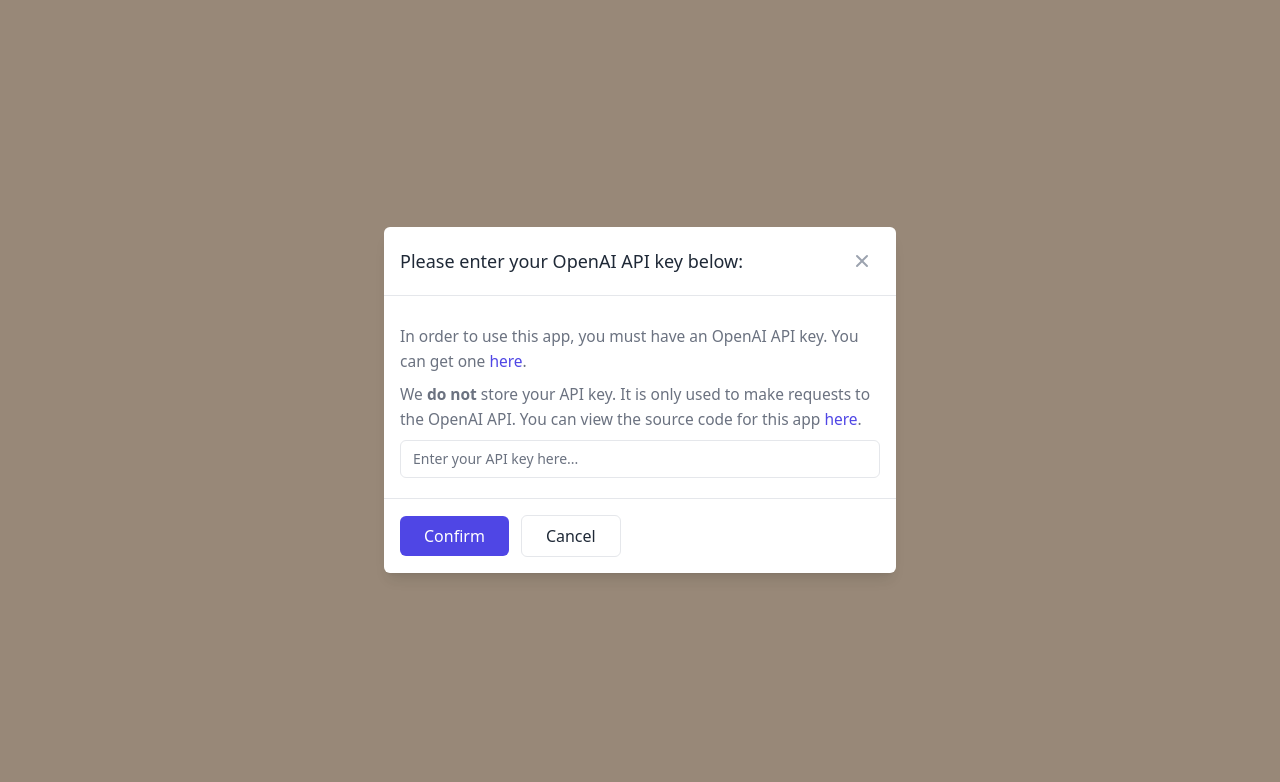
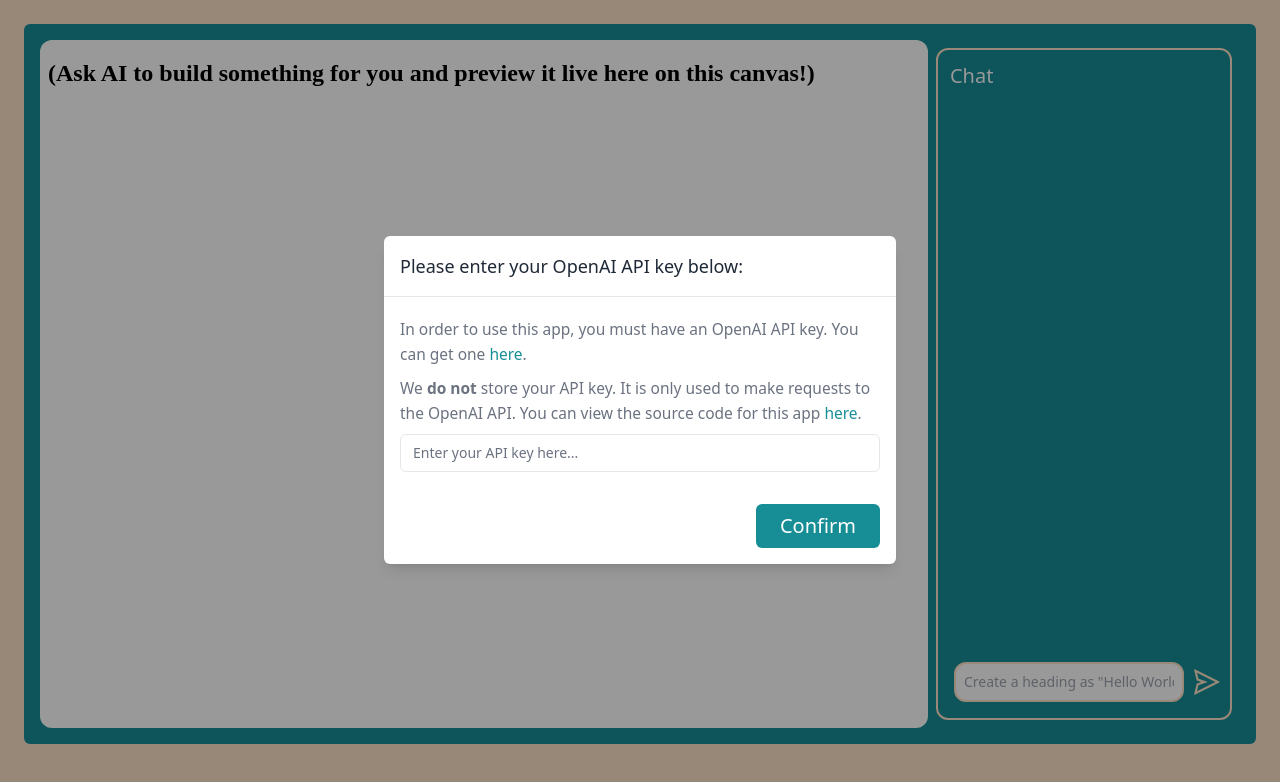
Before and after one commit to abdealijaroli/webwiz, a Next.js app: page / in a window 1280 px wide. Shown: the top 782 px of the page. Built offline with nearby package versions, Linux system fonts and the light colour scheme.

Commit message:
feat: no-store api keys

```diff
--- /dev/null
+++ b/app/Overlay.tsx
@@ -0,0 +1,64 @@
+const Overlay = ({
+    setOverlay
+}: {
+    setOverlay: (overlay: boolean) => void;
+}) => {
+    return (
+        <div className="fixed inset-0 z-10 overflow-y-auto">
+            <div className="fixed inset-0 w-full h-full bg-black opacity-40"></div>
+            <div className="flex items-center min-h-screen px-4 py-8">
+                <div className="relative w-full max-w-lg mx-auto bg-white rounded-md shadow-lg">
+                    <div className="flex items-center justify-between p-4 border-b">
+                        <h4 className="text-lg font-medium text-gray-800">
+                            Please enter your OpenAI API key below:
+                        </h4>
+                    </div>
+                    <div className="space-y-2 p-4 mt-1 text-[15.5px] leading-relaxed text-gray-500">
+                        <p>
+                            In order to use this app, you must have an OpenAI
+                            API key. You can get one{" "}
+                            <a
+                                href="https://platform.openai.com/account/api-keys"
+                                target="_blank"
+                                rel="noopener noreferrer"
+                                className="text-primary hover:underline"
+                            >
+                                here
+                            </a>
+                            .
+                        </p>
+                        <p>
+                            We <b>do not</b> store your API key. It is only used
+                            to make requests to the OpenAI API. You can view the
+                            source code for this app{" "}
+                            <a
+                                href="https://github.com/abdealijaroli/webwiz"
+                                target="_blank"
+                                rel="noopener noreferrer"
+                                className="text-primary hover:underline"
+                            >
+                                here
+                            </a>
+                            .
+                        </p>
+                        <input
+                            className="w-full px-3 py-2 text-sm text-gray-700 placeholder-gray-500 border rounded-md focus:outline-none focus:ring-2 focus:ring-primary"
+                            type="text"
+                            placeholder="Enter your API key here..."
+                        />
+                    </div>
+                    <div className="flex gap-3 p-4 float-right">
+                        <button
+                            className="px-6 py-2 text-white bg-primary rounded-md outline-none ring-offset-2 ring-primary focus:ring-2"
+                            onClick={() => setOverlay(false)}
+                        >
+                            Confirm
+                        </button>
+                    </div>
+                </div>
+            </div>
+        </div>
+    );
+};
+
+export default Overlay;
--- a/app/page.tsx
+++ b/app/page.tsx
@@ -4,6 +4,7 @@
 import { useChat } from "ai/react";
 import Canvas from "./Canvas";
 import ChatInterface from "./ChatInterface";
+import Overlay from "./Overlay";
 
 interface responseInterface {
     text: string;
@@ -42,89 +43,10 @@
         }
     };
 
-    return overlay ? (
-        <div className="fixed inset-0 z-10 overflow-y-auto">
-            <div
-                className="fixed inset-0 w-full h-full bg-black opacity-40"
-                onClick={() => setOverlay(false)}
-            ></div>
-            <div className="flex items-center min-h-screen px-4 py-8">
-                <div className="relative w-full max-w-lg mx-auto bg-white rounded-md shadow-lg">
-                    <div className="flex items-center justify-between p-4 border-b">
-                        <h4 className="text-lg font-medium text-gray-800">
-                            Please enter your OpenAI API key below:
-                        </h4>
-                        <button
-                            className="p-2 text-gray-400 rounded-md hover:bg-gray-100"
-                            onClick={() => setOverlay(false)}
-                        >
-                            <svg
-                                xmlns="http://www.w3.org/2000/svg"
-                                className="w-5 h-5 mx-auto"
-                                viewBox="0 0 20 20"
-                                fill="currentColor"
-                            >
-                                <path
-                                    fillRule="evenodd"
-                                    d="M4.293 4.293a1 1 0 011.414 0L10 8.586l4.293-4.293a1 1 0 111.414 1.414L11.414 10l4.293 4.293a1 1 0 01-1.414 1.414L10 11.414l-4.293 4.293a1 1 0 01-1.414-1.414L8.586 10 4.293 5.707a1 1 0 010-1.414z"
-                                    clipRule="evenodd"
-                                />
-                            </svg>
-                        </button>
-                    </div>
-                    <div className="space-y-2 p-4 mt-3 text-[15.5px] leading-relaxed text-gray-500">
-                        <p>
-                            In order to use this app, you must have an OpenAI
-                            API key. You can get one{" "}
-                            <a
-                                href="https://platform.openai.com/account/api-keys"
-                                target="_blank"
-                                rel="noopener noreferrer"
-                                className="text-indigo-600 hover:underline"
-                            >
-                                here
-                            </a>
-                            .
-                        </p>
-                        <p>
-                            We <b>do not</b> store your API key. It is only used
-                            to make requests to the OpenAI API. You can view the
-                            source code for this app{" "}
-                            <a
-                                href="https://github.com/abdealijaroli/webwiz"
-                                target="_blank"
-                                rel="noopener noreferrer"
-                                className="text-indigo-600 hover:underline"
-                            >
-                                here
-                            </a>
-                            .
-                        </p>
-                        <input
-                            className="w-full px-3 py-2 text-sm text-gray-700 placeholder-gray-500 border rounded-md focus:outline-none focus:ring-2 focus:ring-indigo-600"
-                            type="text"
-                            placeholder="Enter your API key here..."
-                        />
-                    </div>
-                    <div className="flex items-center gap-3 p-4 mt-1 border-t">
-                        <button
-                            className="px-6 py-2 text-white bg-indigo-600 rounded-md outline-none ring-offset-2 ring-indigo-600 focus:ring-2"
-                            onClick={() => setOverlay(false)}
-                        >
-                            Confirm
-                        </button>
-                        <button
-                            className="px-6 py-2 text-gray-800 border rounded-md outline-none ring-offset-2 ring-indigo-600 focus:ring-2"
-                            onClick={() => setOverlay(false)}
-                        >
-                            Cancel
-                        </button>
-                    </div>
-                </div>
-            </div>
-        </div>
-    ) : (
-        <main className="bg-primary p-4 rounded-md text-center text-xl m-6 font-medium flex flex-row h-[90vh]">
+    return (
+        <main className="bg-primary p-4 rounded-md text-xl m-6 font-medium flex flex-row h-[90vh]">
+            {overlay && <Overlay setOverlay={setOverlay} />}
+
             <Canvas html={html} css={css} js={js} />
 
             <div className="flex flex-col items-start justify-start border-2 border-secondary w-1/4 m-2 rounded-xl text-white">
```
Also changed, not shown: 1 other file (tests, documents, lock files or other folders).
